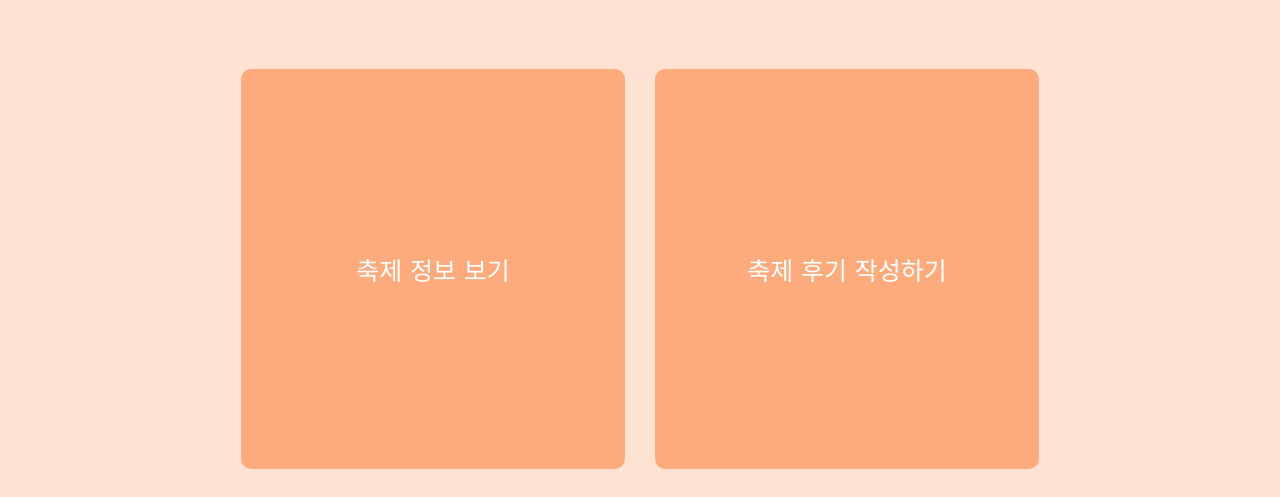
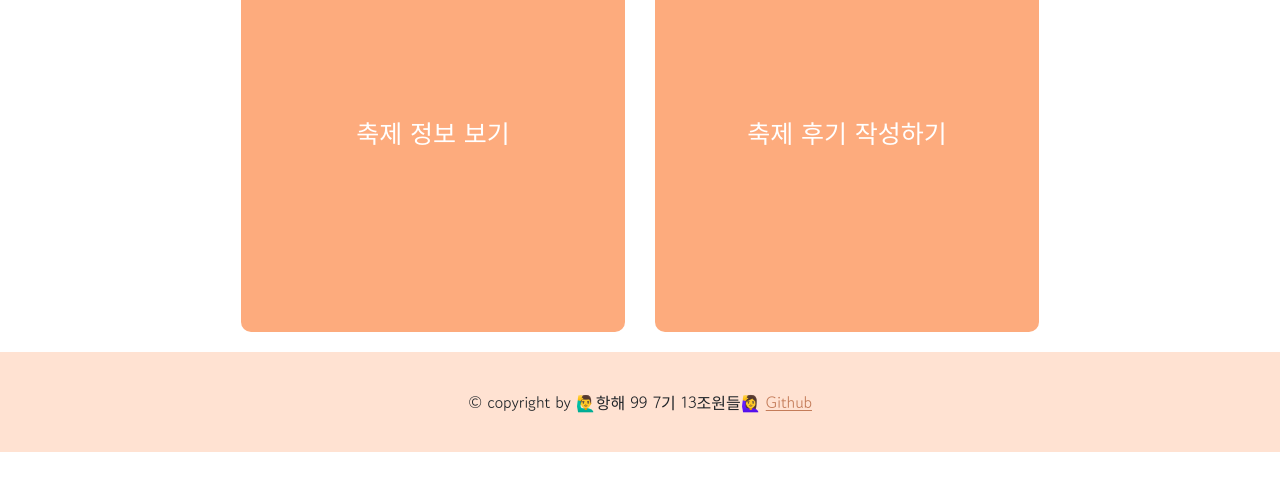
Before and after one commit to hanggae99-7-13/festiva123, a Flask app: template templates/fork.html in a window 1280 px wide. Shown: the part 375-872 px from the top of the page. After the commit the page ends 827 px from the top, so only its background shows below. Run offline with Flask 2, Linux system fonts and the light colour scheme; the template is opened without the code that fills it, so the values that code supplies are empty; some libraries are stand-ins or nearby versions.

Commit message:
Edit fork.html

```diff
--- a/static/fork.css
+++ /dev/null
@@ -1,48 +0,0 @@
-* {
-    font-family: 'Gowun Dodum', sans-serif;
-}
-.mini_menu_text {
-    text-decoration: none;
-    color: black;
-}
-.btn-box {
-    display: flex;
-    justify-content: center;
-    align-items: center;
-}
-.fork-btn {
-    width: 30vw;
-    height: 50vh;
-
-    margin: 0 15px 20px 15px;
-
-    border-radius: 10px;
-    border: none;
-
-    background-color: #FDAB7D;
-    color: white;
-
-    font-size: 25px;
-}
-.fork-btn:hover {
-    background-color: white;
-    color: #FDAB7D;
-
-    border: 2px solid #FDAB7D;
-}
-.myPage-btn {
-    background-color: #FDAB7D;
-    color: white;
-
-    border: none;
-    border-radius: 5px;
-
-    width: 80px;
-    height: 25px;
-}
-.myPage-btn:hover {
-    background-color: white;
-    color: #FDAB7D;
-
-    border: 2px solid #FDAB7D;
-}
--- a/static/style.css
+++ b/static/style.css
@@ -1,5 +1,5 @@
 * {
-    font-family: 'Noto Sans', sans-serif;
+    font-family: 'Gowun Dodum', sans-serif;
 }
 body {
     background-color: #FFE2D2;
--- a/templates/fork.html
+++ b/templates/fork.html
@@ -2,23 +2,79 @@
 <html lang="en">
 <head>
     <meta charset="UTF-8">
-    <title>Festiva! - fork</title>
-    <link href="{{ url_for('static', filename='style.css') }}" rel="stylesheet">
-    <link rel="preconnect" href="https://fonts.googleapis.com">
-    <link rel="preconnect" href="https://fonts.gstatic.com" crossorigin>
+    <link rel="stylesheet" href="../static/common.css">
+    <meta http-equiv="X-UA-Compatible" content="IE=edge">
+    <meta name="viewport" content="width=device-width, initial-scale=1.0">
+    <script src="https://kit.fontawesome.com/99af00623e.js" crossorigin="anonymous"></script>
+    <link href="https://cdn.jsdelivr.net/npm/bootstrap@5.0.2/dist/css/bootstrap.min.css" rel="stylesheet"
+          integrity="sha384-EVSTQN3/azprG1Anm3QDgpJLIm9Nao0Yz1ztcQTwFspd3yD65VohhpuuCOmLASjC" crossorigin="anonymous">
+    <script src="https://ajax.googleapis.com/ajax/libs/jquery/3.5.1/jquery.min.js"></script>
+    <script src="https://cdn.jsdelivr.net/npm/bootstrap@5.0.2/dist/js/bootstrap.bundle.min.js"
+            integrity="sha384-MrcW6ZMFYlzcLA8Nl+NtUVF0sA7MsXsP1UyJoMp4YLEuNSfAP+JcXn/tWtIaxVXM"
+            crossorigin="anonymous"></script>
+ <!--  구글폰트link  -->
     <link href="https://fonts.googleapis.com/css2?family=Gowun+Dodum&display=swap" rel="stylesheet">
-    <link href="{{ url_for('static', filename='fork.css') }}" rel="stylesheet">
+
+    <title>축제 상세정보</title>
 </head>
+<style>
+     .title{
+            margin: 40px;
+            text-align: center;
+     }
+
+     .btn-box {
+         display: flex;
+         justify-content: center;
+         align-items: center;
+     }
+
+     .fork-btn {
+         width: 30vw;
+         height: 50vh;
+
+         margin: 0 15px 20px 15px;
+
+         border-radius: 10px;
+         border: none;
+
+         background-color: #FDAB7D;
+         color: white;
+
+         font-size: 25px;
+     }
+
+     .fork-btn:hover {
+         background-color: white;
+         color: #FDAB7D;
+
+         border: 2px solid #FDAB7D;
+     }
+</style>
+<script>
+    // $(document).ready(function () {
+    //     show_festival();
+    // });
+</script>
 <body>
     <div class="mini_menu">
         <a href="/mypage/{{ user_info.username }}" class="mini_menu_text">마이페이지</a>
     </div>
-    <div class="image_container">
-        <img src="https://img1.daumcdn.net/thumb/R1280x0/?scode=mtistory2&fname=https%3A%2F%2Fblog.kakaocdn.net%2Fdn%2Fb4KHWI%2FbtrBFc5oliW%2FCXqns41D4zlfsPZjFAm2qk%2Fimg.png")/>
+    <div class="mytitle">
+    </div>
+    <div>
+        <h2 class="title"> ✋살펴보기 </h2>
     </div>
     <div class="btn-box">
-        <a href="/festival"><button class="fork-btn">축제 정보 보기</button></a>
-        <a href="/review"><button class="fork-btn">축제 후기 작성하기</button></a>
+        <a href="/festival">
+            <button class="fork-btn">축제 정보 보기</button>
+        </a>
+        <a href="/review">
+            <button class="fork-btn">축제 후기 작성하기</button>
+        </a>
+    </div>
+    <div class="copy">&copy; copyright by 🙋‍♂️항해 99 7기 13조원들🙋‍♀
+        <a class="git" href="https://github.com/hanggae99-7-13" target="_blank">Github</a>
     </div>
 </body>
 </html>
--- a/templates/mypage.html
+++ b/templates/mypage.html
@@ -6,7 +6,7 @@
     <link href="{{ url_for('static', filename='style.css') }}" rel="stylesheet">
     <link rel="preconnect" href="https://fonts.googleapis.com">
     <link rel="preconnect" href="https://fonts.gstatic.com" crossorigin>
-    <link href="https://fonts.googleapis.com/css2?family=Noto+Sans&display=swap" rel="stylesheet">
+    <link href="https://fonts.googleapis.com/css2?family=Gowun+Dodum&display=swap" rel="stylesheet">
     <!-- JS -->
     <script src="https://ajax.googleapis.com/ajax/libs/jquery/3.4.1/jquery.min.js"></script>
     <script src="https://cdnjs.cloudflare.com/ajax/libs/jquery-cookie/1.4.1/jquery.cookie.js"></script>
@@ -38,10 +38,6 @@
         <div class="mypage-box_title">성별</div>
         <span>{{ user_info.sex }}</span>
     </div>
-    <div class="mypage-box_text">
-        <div class="mypage-box_title">관심사</div>
-        <span></span>
-    </div>
     <div class="mypage-box_btn">
         <a href="/fork">
             <button>뒤로가기</button>
```
